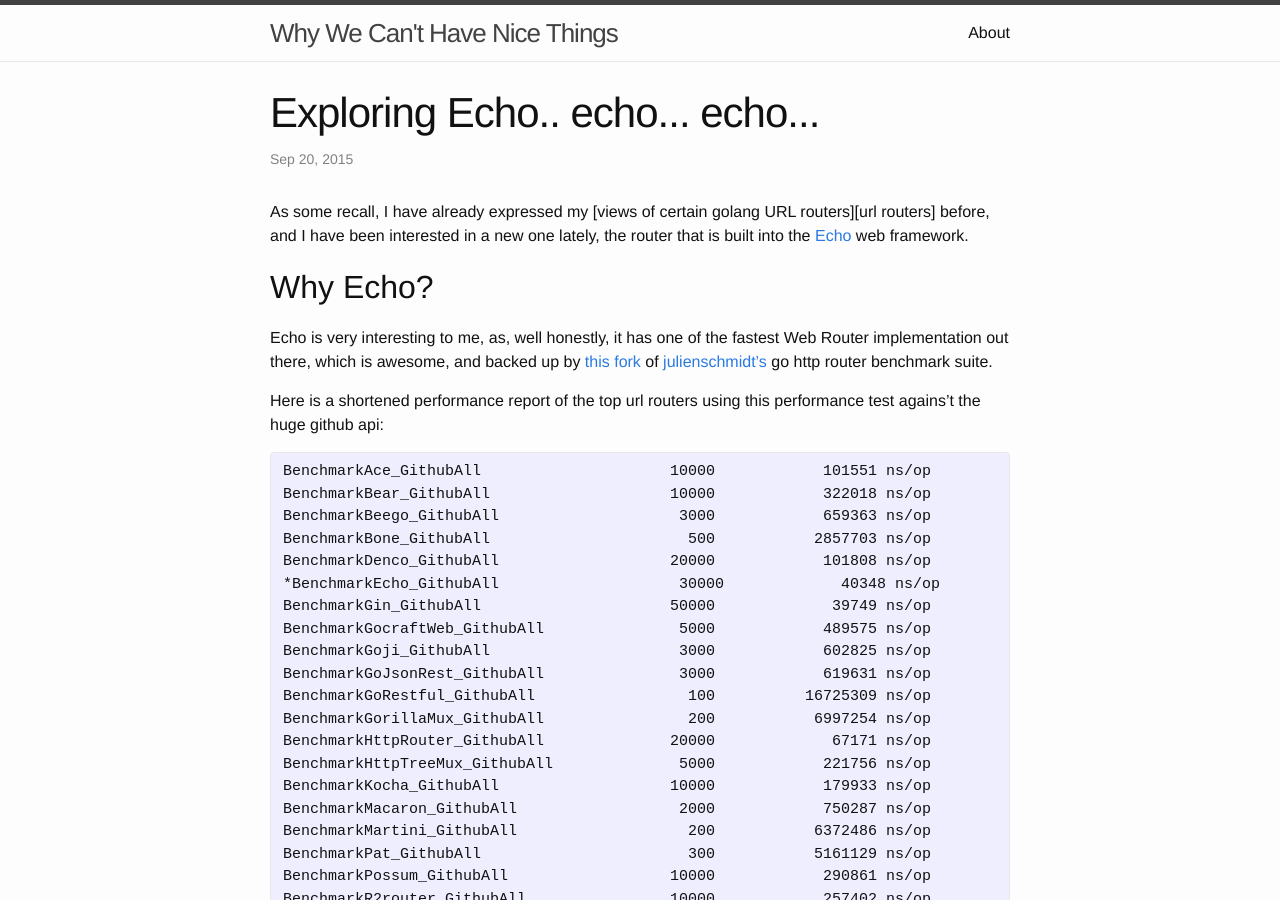
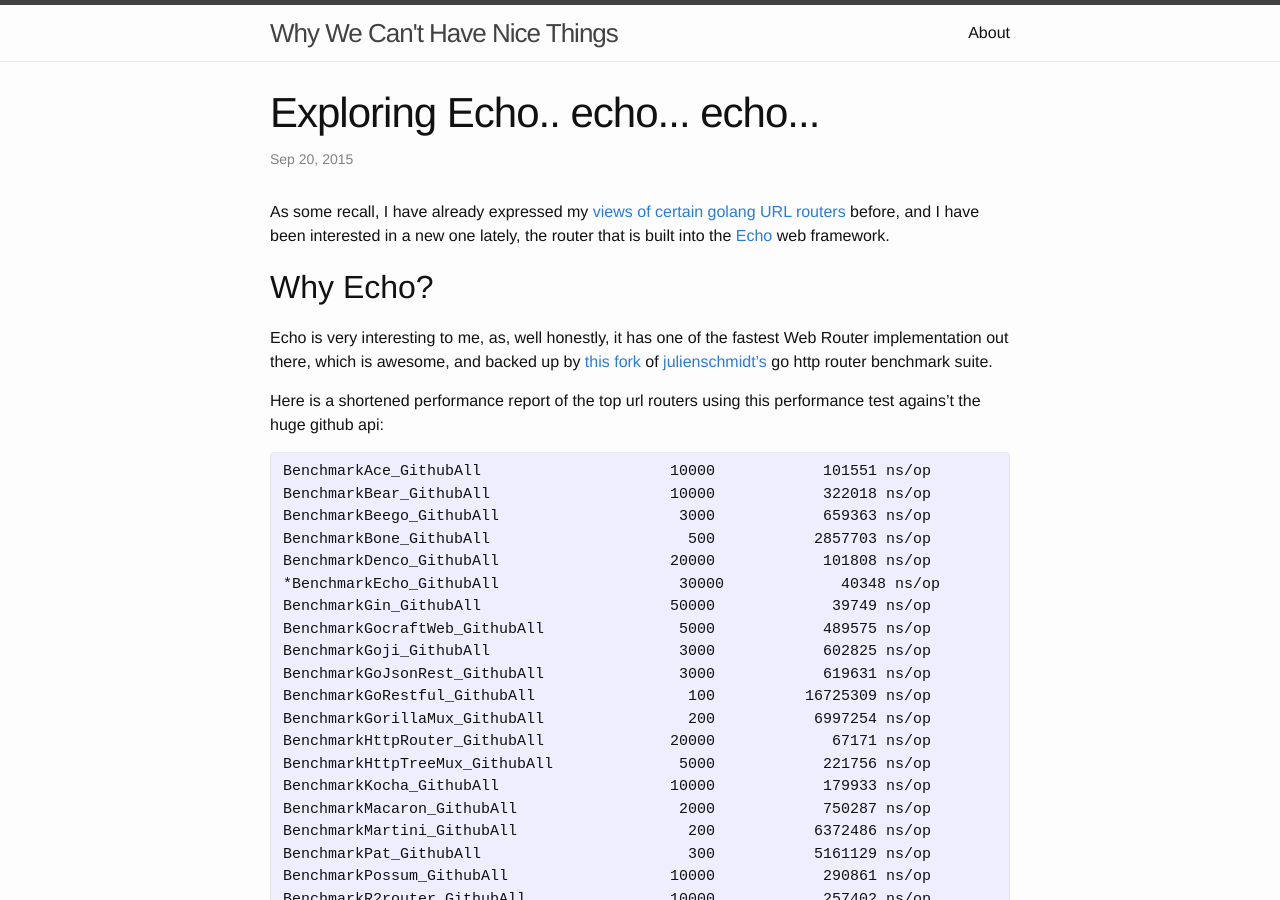
Before and after one commit to husobee/husobee.github.io, a Jekyll site: the page built from _posts/2015-09-20-echo-web-framework.markdown, in a window 1280 px wide and 900 px high. Built offline with Jekyll 4.4.1, drawn with Linux system fonts in a browser that asks for light colours.

Commit message:
more markdown failures

```diff
--- a/_posts/2015-09-20-echo-web-framework.markdown
+++ b/_posts/2015-09-20-echo-web-framework.markdown
@@ -5,7 +5,7 @@
 categories: golang webframework echo
 ---
 
-As some recall, I have already expressed my [views of certain golang URL routers][url routers] before, and
+As some recall, I have already expressed my [views of certain golang URL routers][url_routers] before, and
 I have been interested in a new one lately, the router that is built into the [Echo][master_echo] web framework.
 
 ## Why Echo?
```
